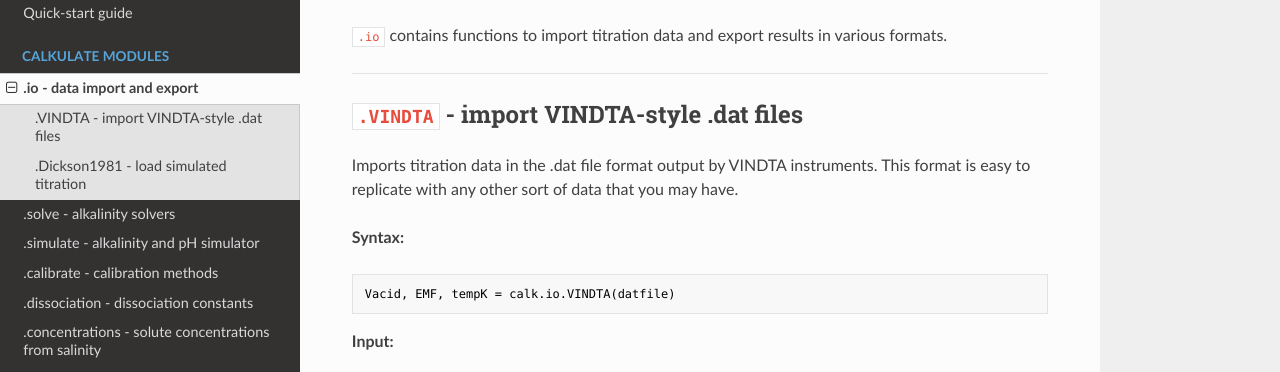
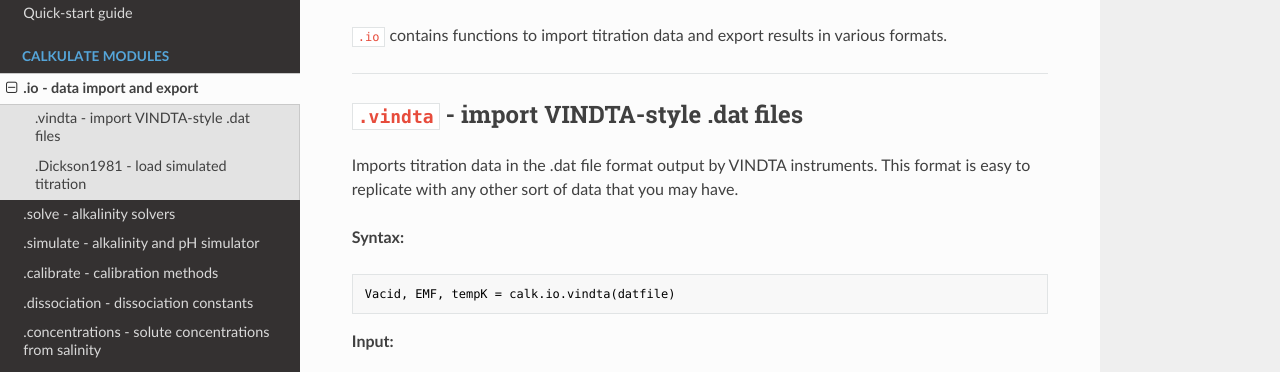
Before and after one commit to mvdh7/calkulate, an MkDocs documentation site: the page built from docs/modules/io.md, in a window 1280 px wide and 1255 px high. Shown: the part 136-508 px from the top of the window. Built offline with MkDocs 1.6.1, drawn with Linux system fonts in a browser that asks for light colours; nearby versions of some CDN libraries.

````diff
--- a/docs/modules/io.md
+++ b/docs/modules/io.md
@@ -4,14 +4,14 @@
 
 <hr />
 
-## `.VINDTA` - import VINDTA-style .dat files
+## `.vindta` - import VINDTA-style .dat files
 
 Imports titration data in the .dat file format output by VINDTA instruments. This format is easy to replicate with any other sort of data that you may have.
 
 **Syntax:**
 
 ```python
-Vacid, EMF, tempK = calk.io.VINDTA(datfile)
+Vacid, EMF, tempK = calk.io.vindta(datfile)
 ```
 
 **Input:**
````
Also changed, not shown: 1 other file.
